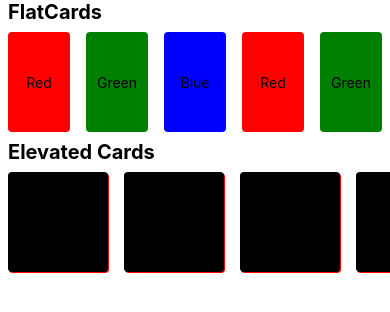
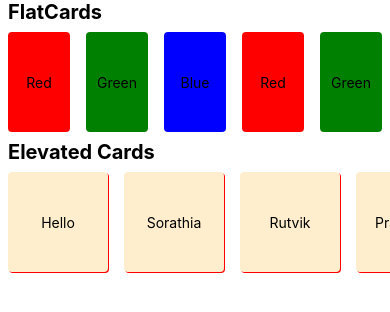
Before and after one commit to rutviksorathia/awesome_project, a React Native app: screen / in a window 390 px wide. Shown: the top 312 px of the page. Built offline with nearby package versions, Linux system fonts and the light colour scheme.

Commit message:
Change background color of cardOne in ElevatedCards component

```diff
--- a/components/ElevatedCards.tsx
+++ b/components/ElevatedCards.tsx
@@ -42,7 +42,7 @@ const styles = StyleSheet.create({
         alignItems: 'center',
     },
     cardOne: {
-        backgroundColor: 'black',
+        backgroundColor: '#FEEECD',
         elevation: 4,
         shadowOffset: {
             width: 1,
```
